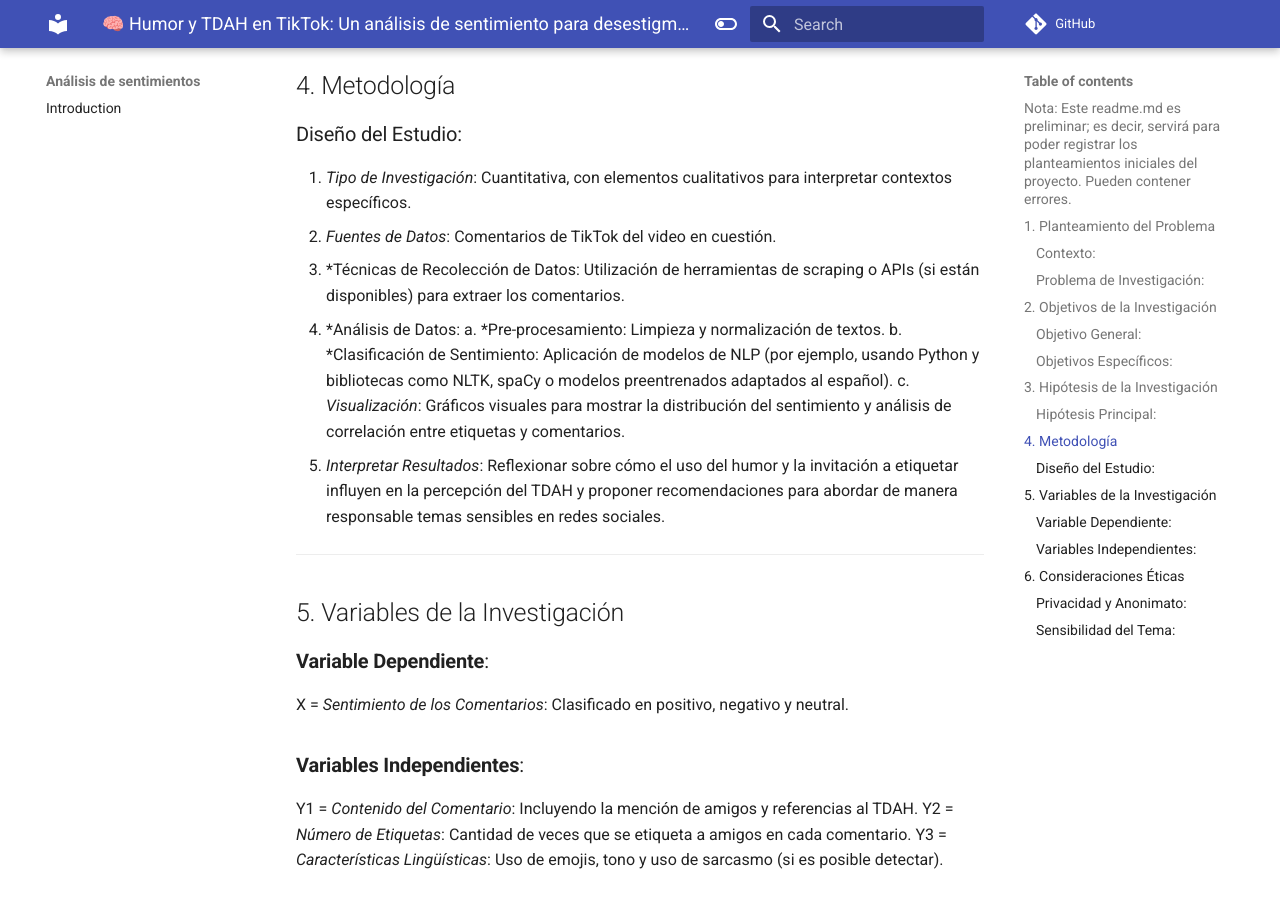
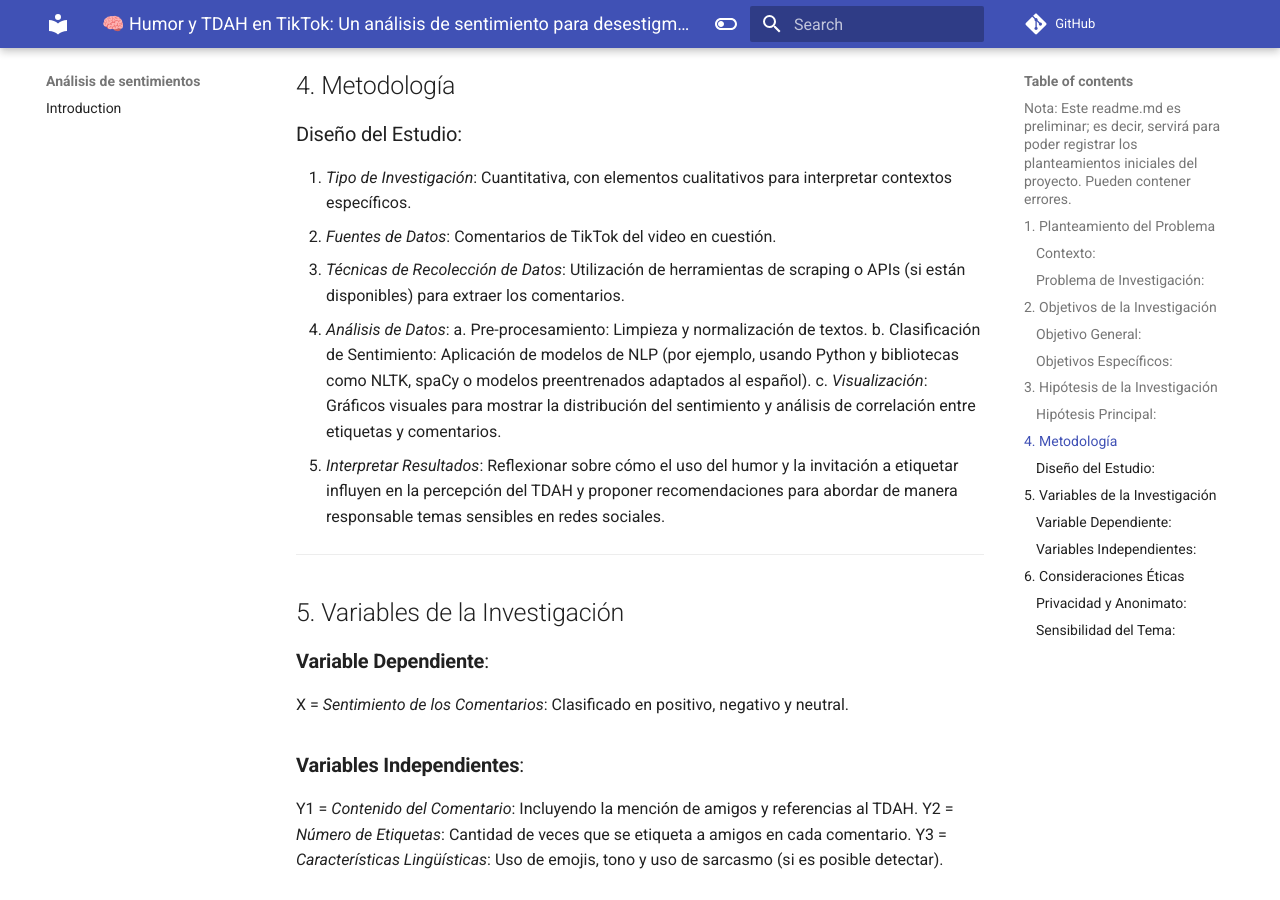
Before and after one commit to DanielHre/analisis-de-sentimientos, an MkDocs documentation site: the page built from docs/research_plan.md, in a window 1280 px wide and 900 px high, scrolled down 1427 px. Built offline with MkDocs 1.6.1 and Material for MkDocs 9.7.7, drawn with Linux system fonts in a browser that asks for light colours; comment, search, counter and statistics services are not loaded.

```diff
--- a/docs/research_plan.md
+++ b/docs/research_plan.md
@@ -34,10 +34,10 @@ El uso del humor en el video, junto con la invitación a etiquetar amigos con TD
 ### Diseño del Estudio:
 1. *Tipo de Investigación*: Cuantitativa, con elementos cualitativos para interpretar contextos específicos.
 2. *Fuentes de Datos*: Comentarios de TikTok del video en cuestión.
-3. *Técnicas de Recolección de Datos: Utilización de herramientas de scraping o APIs (si están disponibles) para extraer los comentarios.
-4. *Análisis de Datos:
-    a. *Pre-procesamiento: Limpieza y normalización de textos.
-    b. *Clasificación de Sentimiento: Aplicación de modelos de NLP (por ejemplo, usando Python y bibliotecas como NLTK, spaCy o modelos preentrenados adaptados al español).
+3. *Técnicas de Recolección de Datos*: Utilización de herramientas de scraping o APIs (si están disponibles) para extraer los comentarios.
+4. *Análisis de Datos*:
+    a. Pre-procesamiento: Limpieza y normalización de textos.
+    b. Clasificación de Sentimiento: Aplicación de modelos de NLP (por ejemplo, usando Python y bibliotecas como NLTK, spaCy o modelos preentrenados adaptados al español).
     c. *Visualización*: Gráficos visuales para mostrar la distribución del sentimiento y análisis de correlación entre etiquetas y comentarios.
 5. *Interpretar Resultados*: Reflexionar sobre cómo el uso del humor y la invitación a etiquetar influyen en la percepción del TDAH y proponer recomendaciones para abordar de manera responsable temas sensibles en redes sociales.
 
```
